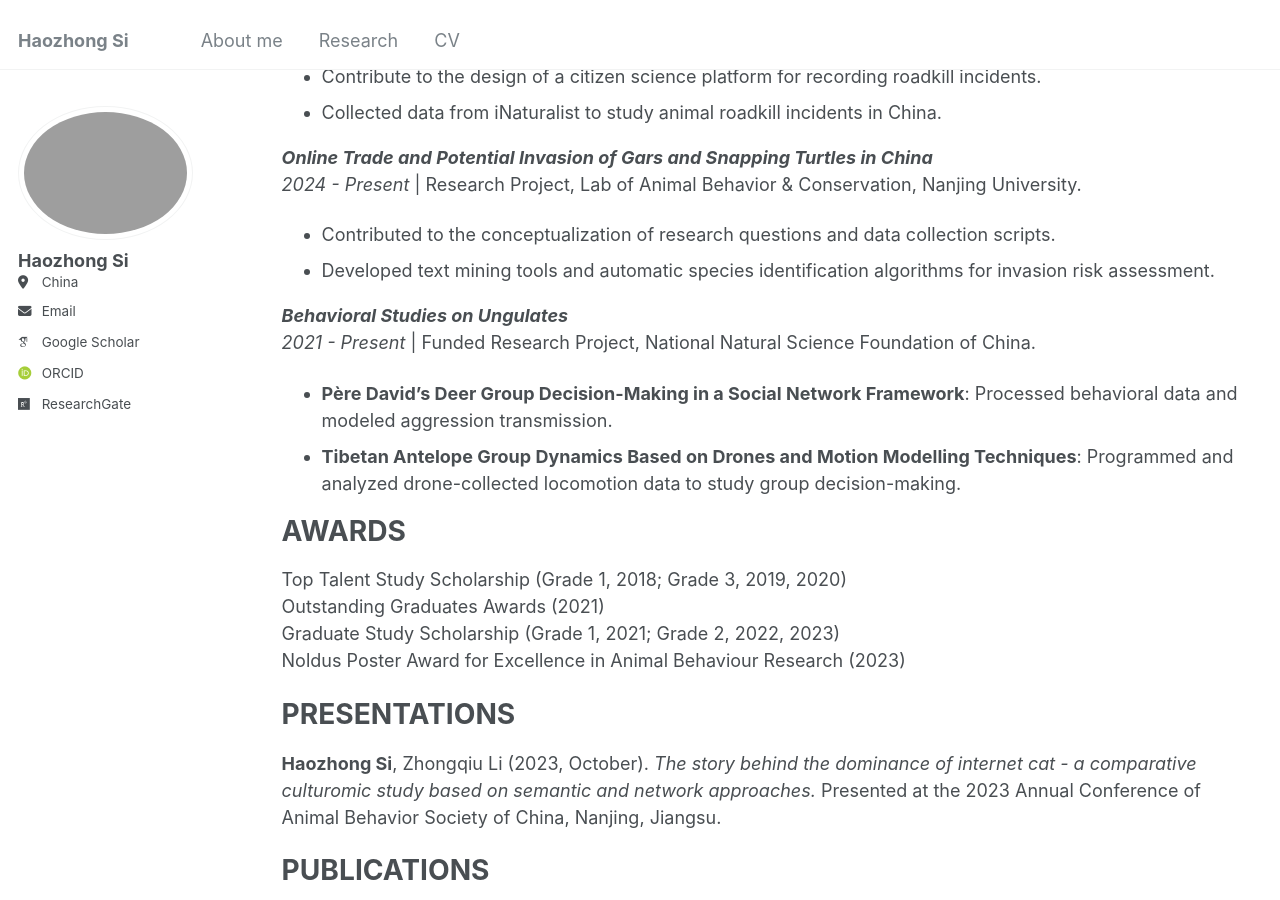
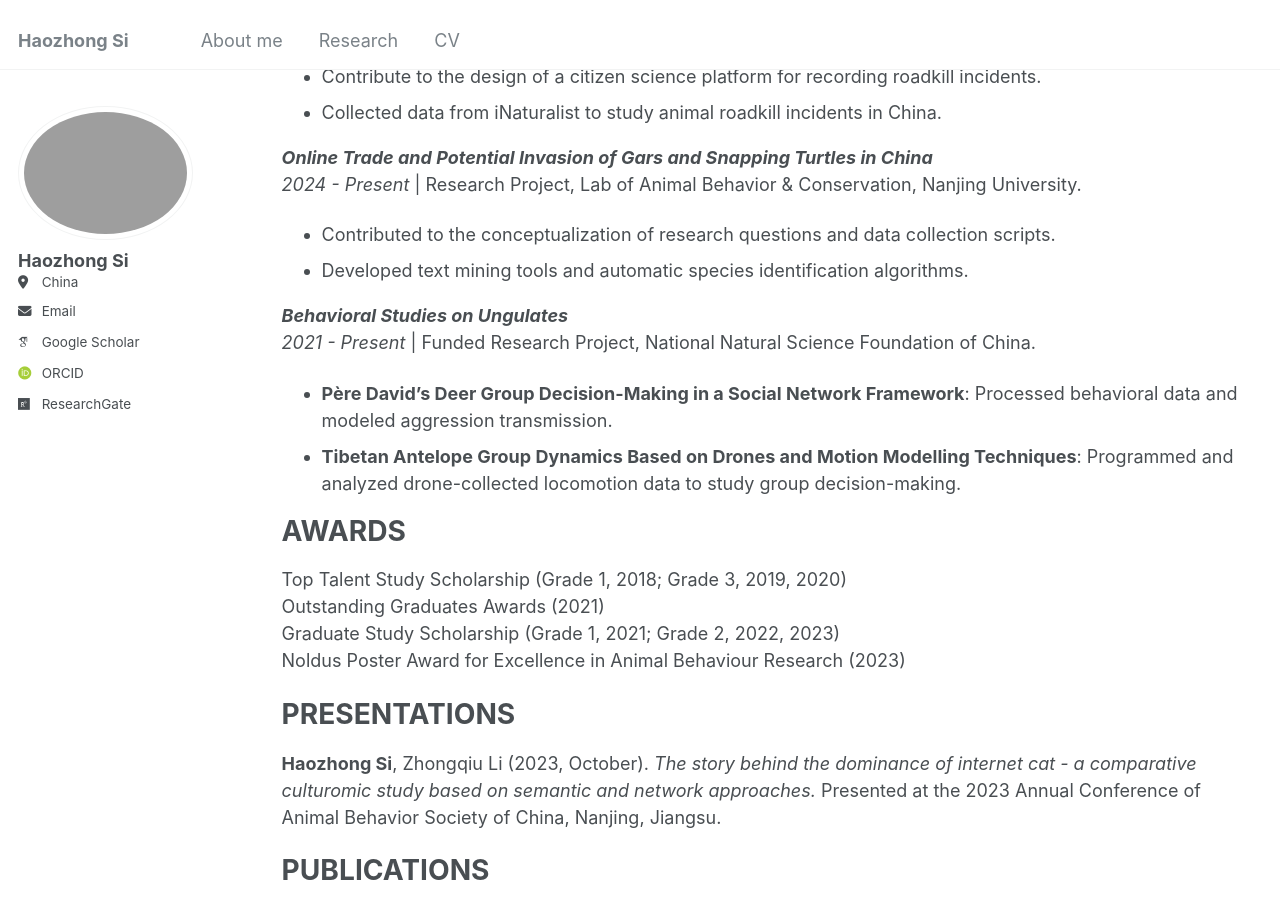
Before and after one commit to caicai555/hzsi-website, a Jekyll site: the page built from _pages/cv.md, in a window 1280 px wide and 900 px high, scrolled down 1548 px. Built offline with Jekyll 4.4.1, drawn with Linux system fonts in a browser that asks for light colours; some web fonts are replaced.

Commit message:
Update cv.md

```diff
--- a/_pages/cv.md
+++ b/_pages/cv.md
@@ -60,7 +60,7 @@ _2022 - Present_ | Research Project, Lab of Animal Behavior & Conservation, Nanj
 **_Online Trade and Potential Invasion of Gars and Snapping Turtles in China_**
 _2024 - Present_ | Research Project, Lab of Animal Behavior & Conservation, Nanjing University.
 - Contributed to the conceptualization of research questions and data collection scripts.
-- Developed text mining tools and automatic species identification algorithms for invasion risk assessment.
+- Developed text mining tools and automatic species identification algorithms.
 
 **_Behavioral Studies on Ungulates_**
 _2021 - Present_ | Funded Research Project, National Natural Science Foundation of China.
```
